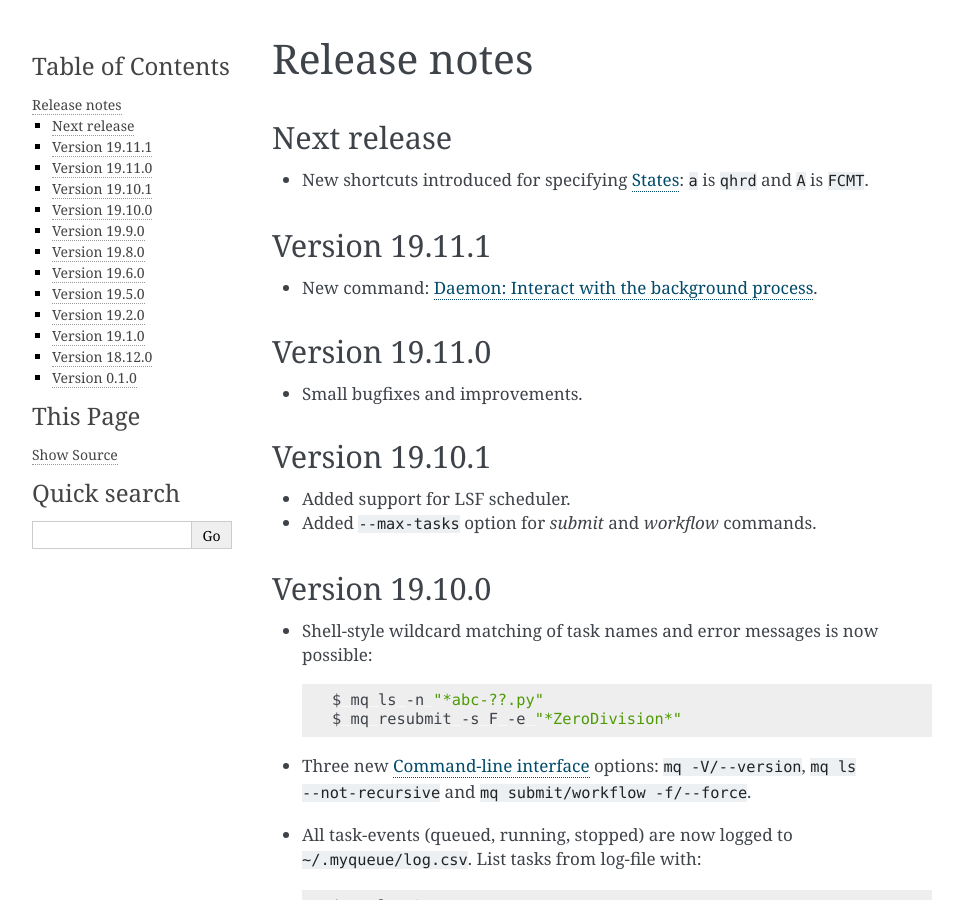
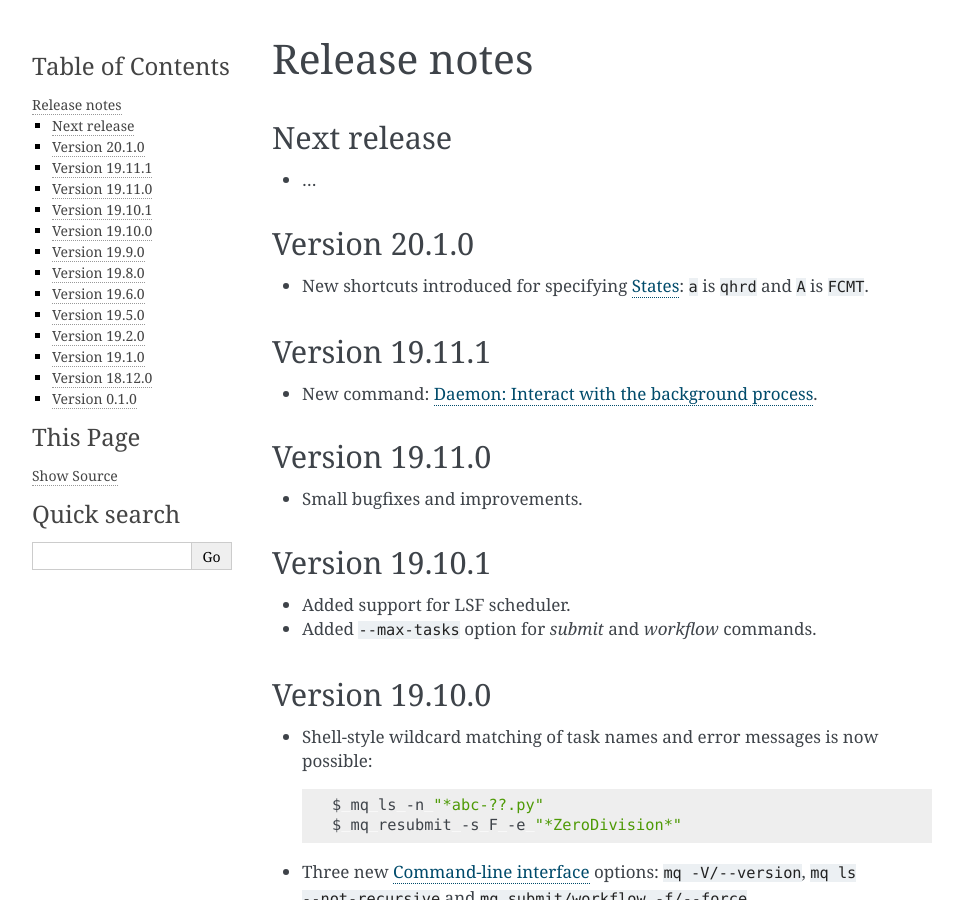
Before and after one commit to Yangxinsix/myqueue, a Sphinx documentation site: the page built from docs/releasenotes.rst, in a window 1280 px wide and 900 px high. Shown: the whole window, without its empty margins (148-1111 px from the left). Built offline with Sphinx 7.4.7, drawn with Linux system fonts in a browser that asks for light colours.

Commit message:
Release notes

```diff
--- a/docs/releasenotes.rst
+++ b/docs/releasenotes.rst
@@ -8,6 +8,11 @@ Release notes
 
 Next release
 ============
+
+* ...
+
+Version 20.1.0
+==============
 
 * New shortcuts introduced for specifying :ref:`states`: ``a`` is ``qhrd``
   and ``A`` is ``FCMT``.
```
